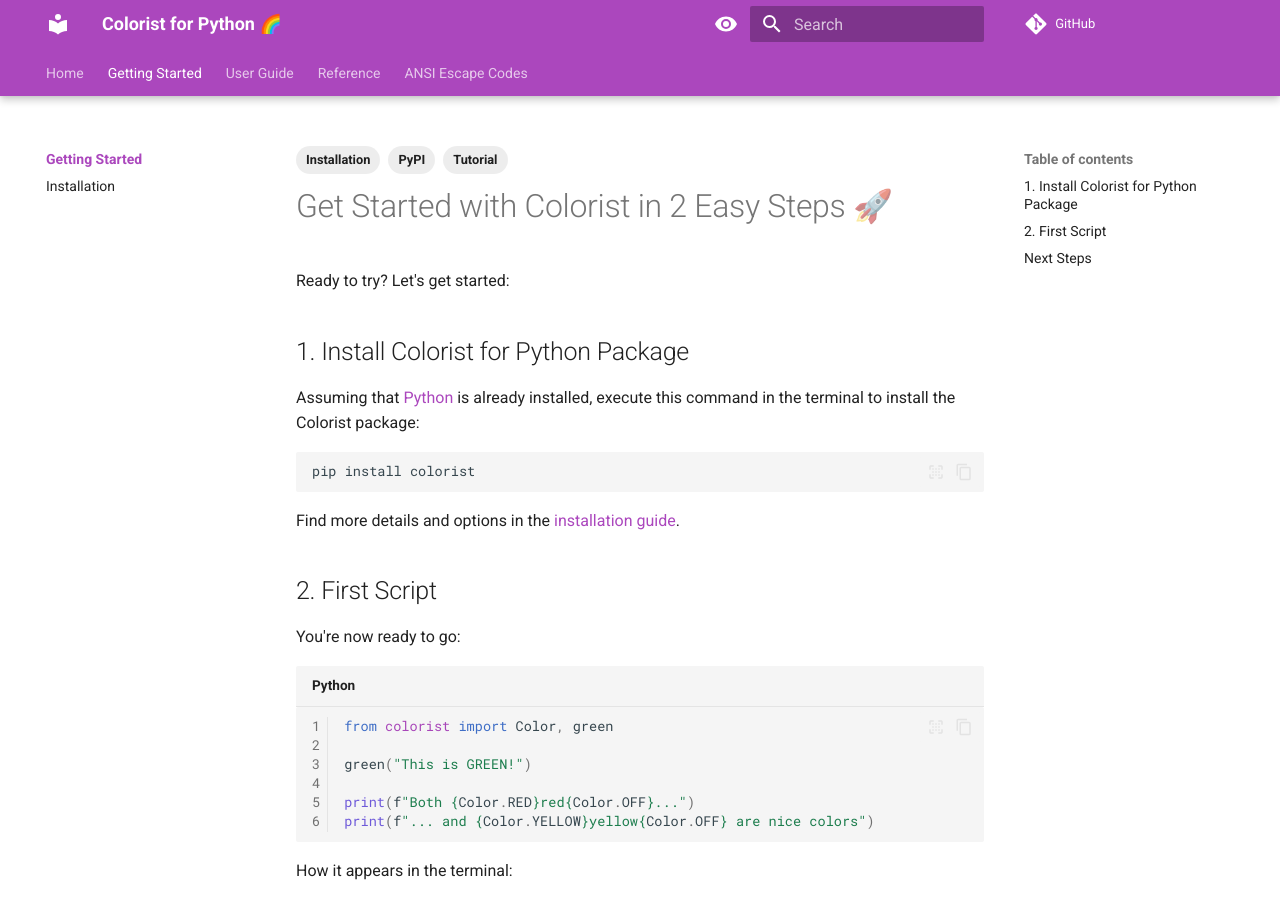
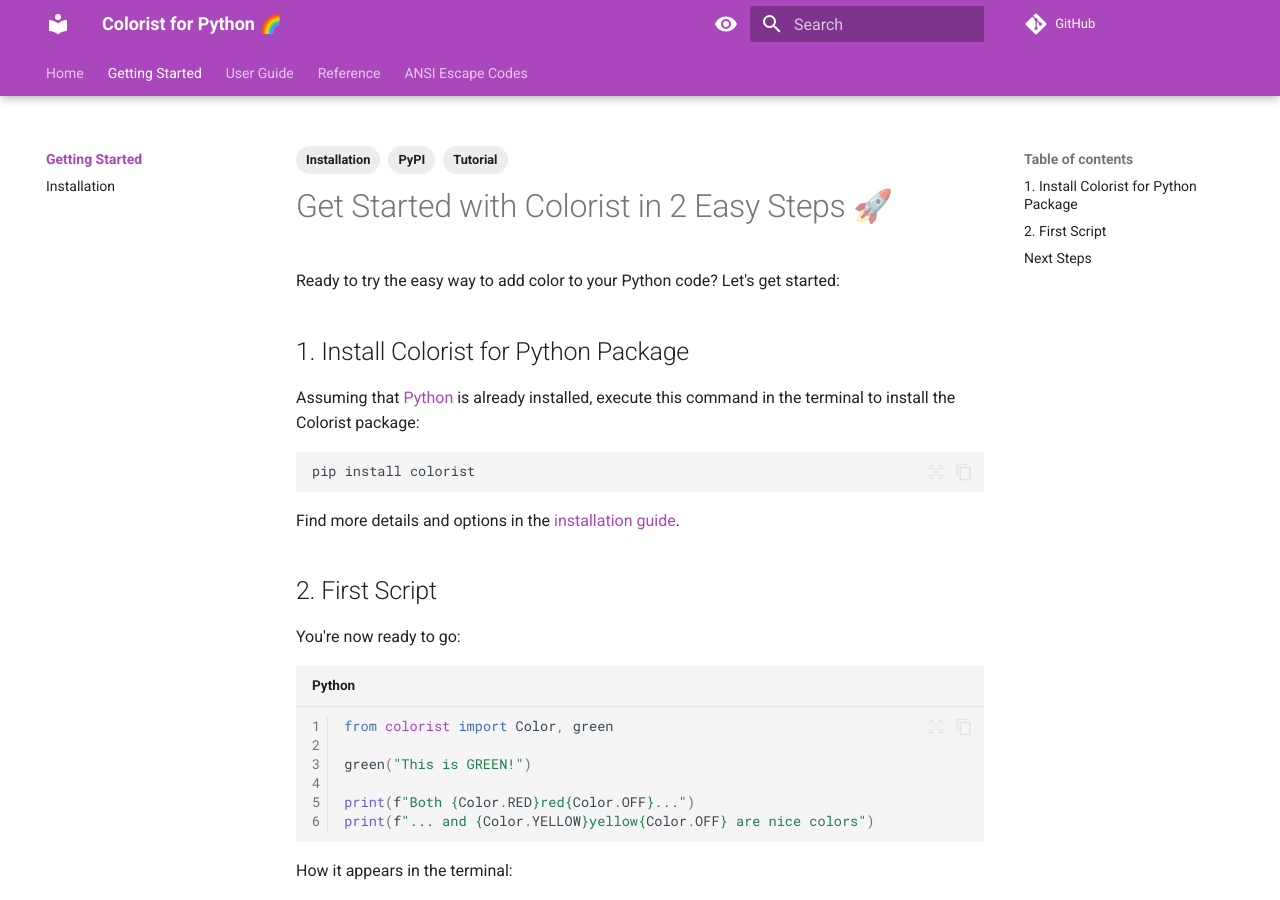
Before and after one commit to jakob-bagterp/colorist-for-python, an MkDocs documentation site: the page built from docs/getting-started/index.md, in a window 1280 px wide and 900 px high. Built offline with MkDocs 1.6.1 and Material for MkDocs 9.7.7, drawn with Linux system fonts in a browser that asks for light colours; comment, search, counter and statistics services are not loaded; the version menu is left out.

Commit message:
Updated intro text for getting started.

```diff
--- a/docs/getting-started/index.md
+++ b/docs/getting-started/index.md
@@ -8,7 +8,7 @@
 ---
 
 # Get Started with Colorist in 2 Easy Steps 🚀
-Ready to try? Let's get started:
+Ready to try the easy way to add color to your Python code? Let's get started:
 
 ## 1. Install Colorist for Python Package
 Assuming that [Python](https://www.python.org/) is already installed, execute this command in the terminal to install the Colorist package:
```
